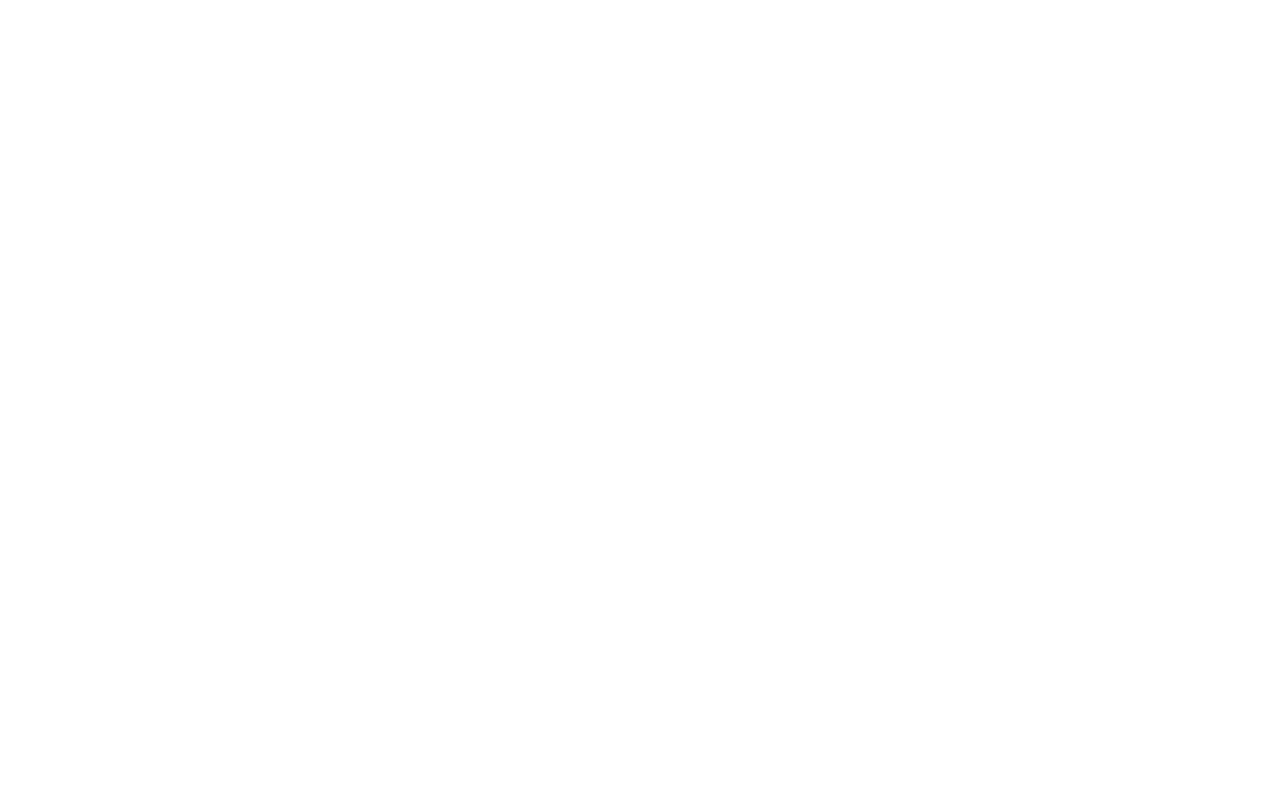
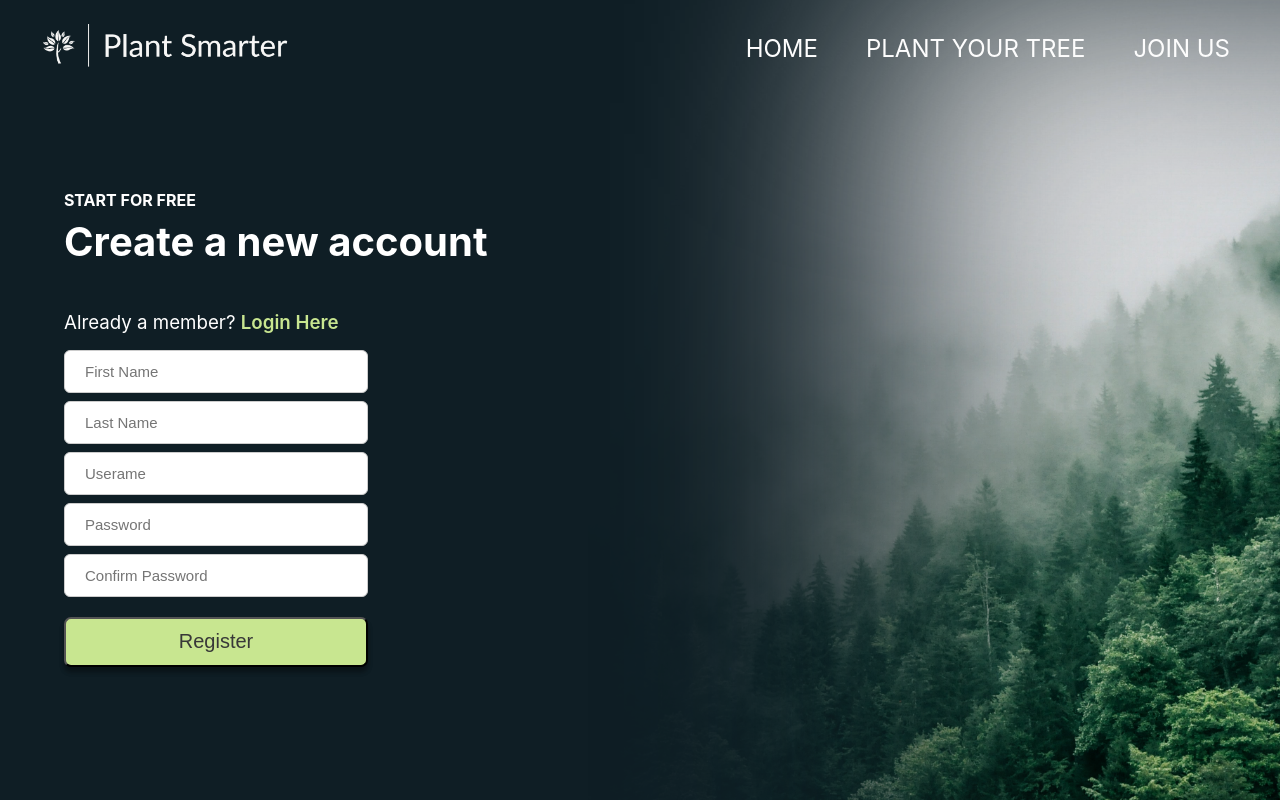
Before and after one commit to HristijanBoshkovski/plant-smarter-ui, a React (Create React App) app: page /register in a window 1280 px wide. Before the commit this address had no page. Shown: the top 800 px of the page. Built offline with nearby package versions, Linux system fonts and the light colour scheme.

Commit message:
Changes in Register

```diff
--- a/src/JoinUs/Card.js
+++ b/src/JoinUs/Card.js
@@ -1,6 +1,9 @@
 import React from "react";
 import { Button } from "../components/Common/Forms/Button";
 import "../JoinUs/Card.css"
+import { useNavigate } from "react-router-dom"
+
+
 
 export const Card =({
     picture,
@@ -9,6 +12,9 @@
     linkRef
 }) =>{
 
+    let navigate = useNavigate();
+
+
     return (
         <div className="cards">
             <figure className="hover-img">
@@ -16,7 +22,7 @@
                 <figcaption>
                     <div className="text-block">
                         <h1>{value}{"\n\n"}</h1>
-                        <Button styleClass={"btns btns-card"} value={"REGISTER"}></Button>
+                        <Button styleClass={"btns btns-card"} value={"REGISTER"} onClick={() => navigate('/register')}></Button>
                         <a href={linkRef}>Learn More</a>
                     </div>
             </figcaption>
--- a/src/Register-LogIn/Form.js
+++ b/src/Register-LogIn/Form.js
@@ -13,7 +13,6 @@
                 placeholder = "First Name"
                 name="name"
                 type="text"
-                value={user.name}
                 onChange={e => setUser({ ...user, [e.target.name]: e.target.value })}
             />
             <Input
@@ -21,6 +20,7 @@
                 name="surename"
                 type="text"
                 value={user.surename}
+                styleClass="form-style"
                 onChange={e => setUser({ ...user, [e.target.surename]: e.target.value })}
             />
             <Input
@@ -28,6 +28,7 @@
                 name="username"
                 type="text"
                 value={user.username}
+                styleClass="form-style"
                 onChange={e => setUser({ ...user, [e.target.username]: e.target.value })}
             />
             <Input
@@ -35,6 +36,7 @@
                 name="password"
                 type="text"
                 value={user.password}
+                styleClass="form-style"
                 onChange={e => setUser({ ...user, [e.target.password]: e.target.value })}
             />
             <Input
@@ -42,9 +44,11 @@
                 name="password"
                 type="text"
                 value={user.password}
+                styleClass="form-style"
                 onChange={e => setUser({ ...user, [e.target.password]: e.target.value })}
             />
-            <Button value="Submit"/>
+
+            <Button value="Register" type="Submit" styleClass="btns btns-submit"/>
         </div>
     )
 }
--- a/src/Register-LogIn/Reg-login.css
+++ b/src/Register-LogIn/Reg-login.css
@@ -10,14 +10,25 @@
     margin-left: 5%;
     margin-top: 8%;
     color: #FFF;
-    line-height: 2;
+    line-height: 1.5;
 }
 
 .reg-text a{
     color: #C8E690;
+    font-weight: 600;
     text-decoration: none;
+}
+
+.reg-text h1{
+    font-size: 40px;
+    margin-bottom: 3%;
 }
 
 .reg-text h3{
     font-weight: 400;
 }
+
+.reg-form {
+    margin-top: 1%;
+    margin-left: 5%;
+}
--- a/src/Register-LogIn/Register.js
+++ b/src/Register-LogIn/Register.js
@@ -15,7 +15,7 @@
             <div className="reg-text">
                 <h4>START FOR FREE</h4>
                 <h1>Create a new account</h1>
-                <h3>Already a member? <a href="#0">Log In</a></h3>
+                <h3>Already a member? <a href="#0">Login Here</a></h3>
             </div>
             <div className="reg-form">
                 <Form/>
--- a/src/Router/RootRouter.js
+++ b/src/Router/RootRouter.js
@@ -9,7 +9,6 @@
 import { useState } from "react";
 import Joinus from "../JoinUs/Joinus";
 import { Register } from "../Register-LogIn/Register";
-import Form from "../Register-LogIn/Form";
 
 
 const RootRouter = props => {
@@ -20,6 +19,7 @@
             <Routes>
                 <Route path="/" element={<Landing />} />
                 <Route path="joinus" element={<Joinus />} />
+                <Route path="/register" element={<Register/>} />
                 <Route path="/test" element={<div>
                     test
 
@@ -37,10 +37,6 @@
                     />
 
                     {JSON.stringify(user)}
-
-                    <Form/>
-
-                    <Register/>
                 </div>} />
             </Routes>
         </Router>
--- a/src/components/Common/Forms/Button.css
+++ b/src/components/Common/Forms/Button.css
@@ -32,3 +32,13 @@
     background-color: #9b9b9b;
     color: #232323;
 }
+
+.btns-submit{
+    font-size: 20px;
+    height: 50px;
+    width: 25%;
+    background-color: #C8E690;
+    font-weight: 400;
+    color: #383838;
+    margin-top: 1%;
+}
--- a/src/components/Common/Forms/Input.css
+++ b/src/components/Common/Forms/Input.css
@@ -0,0 +1,19 @@
+.form-component input{
+    width: 25%;
+    padding: 12px 20px;
+    display: inline-block;
+    border: 1px solid #ccc;
+    border-radius: 6px;
+    box-sizing: border-box;
+    margin-bottom: 8px;
+    font-size: 15px;
+}
+
+.form-containter {
+    padding: 20px;
+}
+
+.form-component input:focus{
+    outline-color: #C8E690;
+    box-shadow:0 0 10px #C8E690;
+}
--- a/src/components/Common/Forms/Input.js
+++ b/src/components/Common/Forms/Input.js
@@ -1,3 +1,5 @@
+import "./Input.css"
+
 const Input = props => (
     <div className="form-component input">
         {props.label === undefined ? null : <label>{props.label}</label>}
```
Also changed, not shown: src/Register-LogIn/Form.css (deleted).
